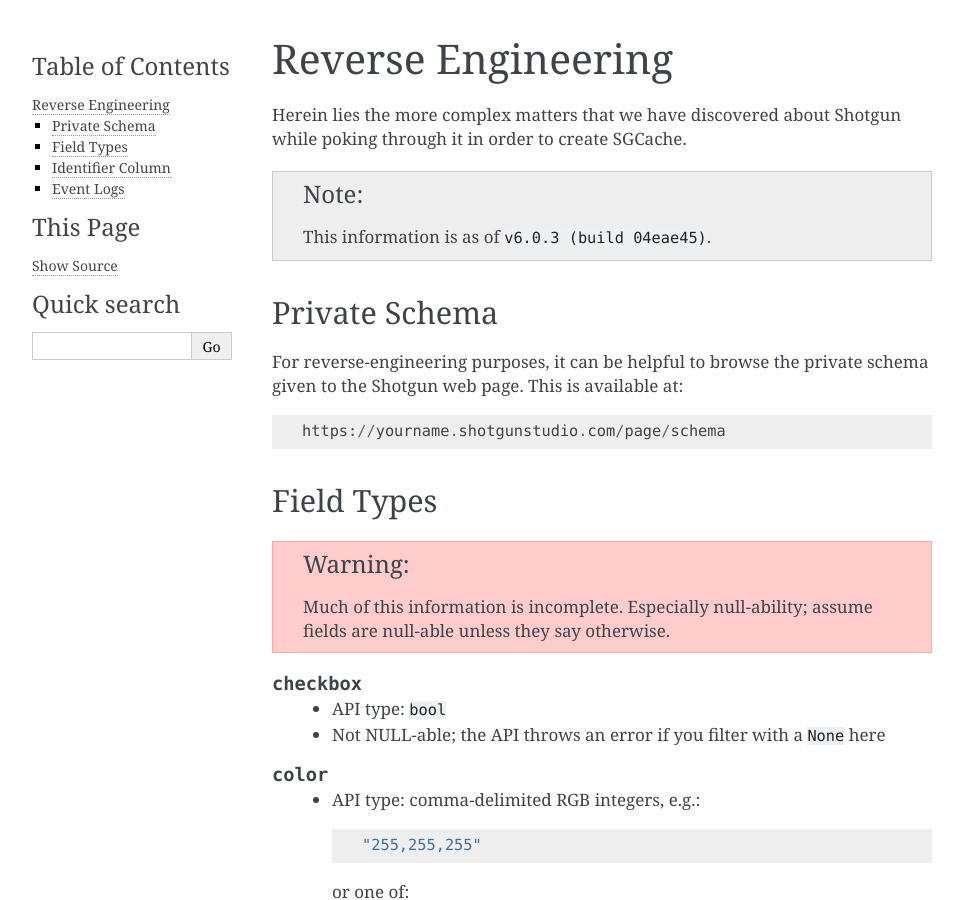
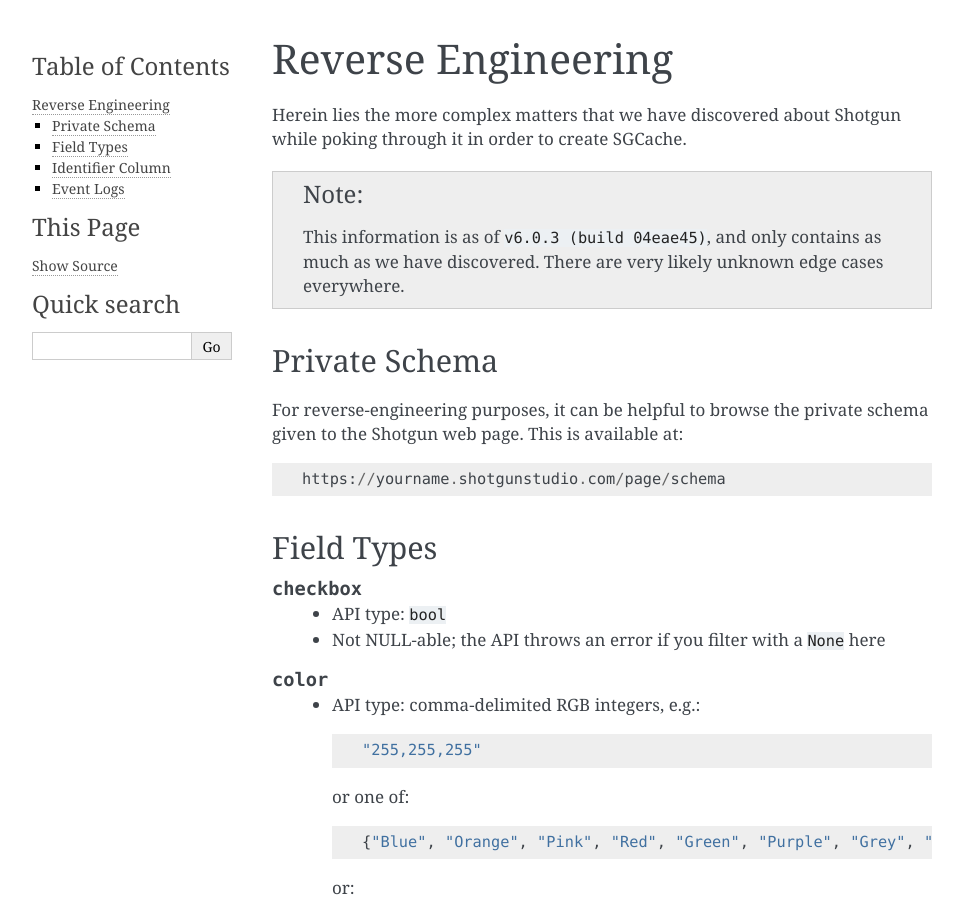
Before and after one commit to vfxetc/sgcache, a Sphinx documentation site: the page built from docs/reverse_engineering.rst, in a window 1280 px wide and 900 px high. Shown: the whole window, without its empty margins (148-1111 px from the left). Built offline with Sphinx 7.4.7, drawn with Linux system fonts in a browser that asks for light colours.

```diff
--- a/docs/reverse_engineering.rst
+++ b/docs/reverse_engineering.rst
@@ -4,7 +4,9 @@
 Herein lies the more complex matters that we have discovered about Shotgun
 while poking through it in order to create SGCache.
 
-.. note:: This information is as of ``v6.0.3 (build 04eae45)``.
+.. note:: This information is as of ``v6.0.3 (build 04eae45)``, and only
+    contains as much as we have discovered. There are very likely unknown
+    edge cases everywhere.
 
 
 .. _private_schema:
@@ -21,9 +23,6 @@
 
 Field Types
 -----------
-
-.. warning:: Much of this information is incomplete. Especially null-ability;
-             assume fields are null-able unless they say otherwise.
 
 .. sg_field_type:: checkbox
 
--- a/docs/setup.rst
+++ b/docs/setup.rst
@@ -46,7 +46,7 @@
 generated from our live Shotgun and basic rules via::
 
     ./schema/dump > schema/keystone-full.yml
-    ./schema/filter -f schema/basic-filters.txt schema/keystone-full.yml > schema/keystone-basic.yml
+    ./schema/filter --absent -f schema/basic-filters.txt schema/keystone-full.yml > schema/keystone-basic.yml
 
 
 
```
Also changed, not shown: 1 other file.
